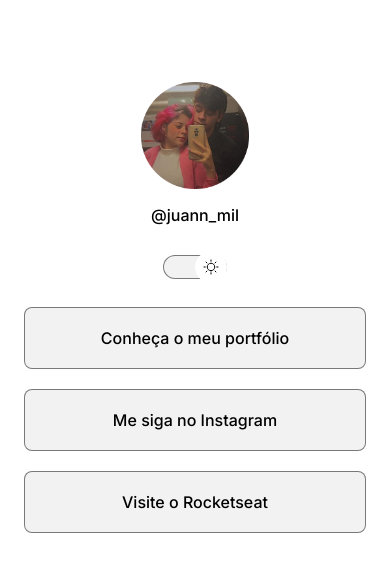
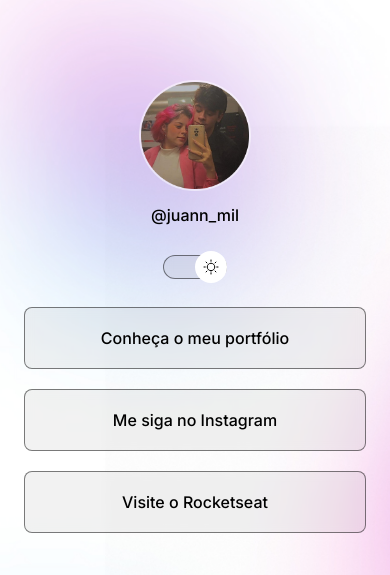
Before and after one commit to JuanMill/Devlinks_Projeto-01, a plain HTML site: page index.html in a window 390 px wide. Shown: the top 575 px of the page. Drawn offline with nearby package versions, Linux system fonts and the light colour scheme.

Commit message:
correção do background

```diff
--- a/style.css
+++ b/style.css
@@ -23,7 +23,7 @@ body * {
 }
 .ligth {
   --text-color: black;
-  --bg-url: url(./assets/bg-mobile-light\\(1080x1920\).jpg);
+  --bg-url: url(./assets/bg-mobile-light.jpg);
   --stroke-color: rgba(0, 0, 0, 0.5);
   --surface-color: rgba(0, 0, 0, 0.05);
   --surface-color-hover: rgba(0, 0, 0, 0.02);
```
Also changed, not shown: assets/bg-mobile-light.jpg (renamed from assets/bg-mobile-light (1080x1920).jpg).
